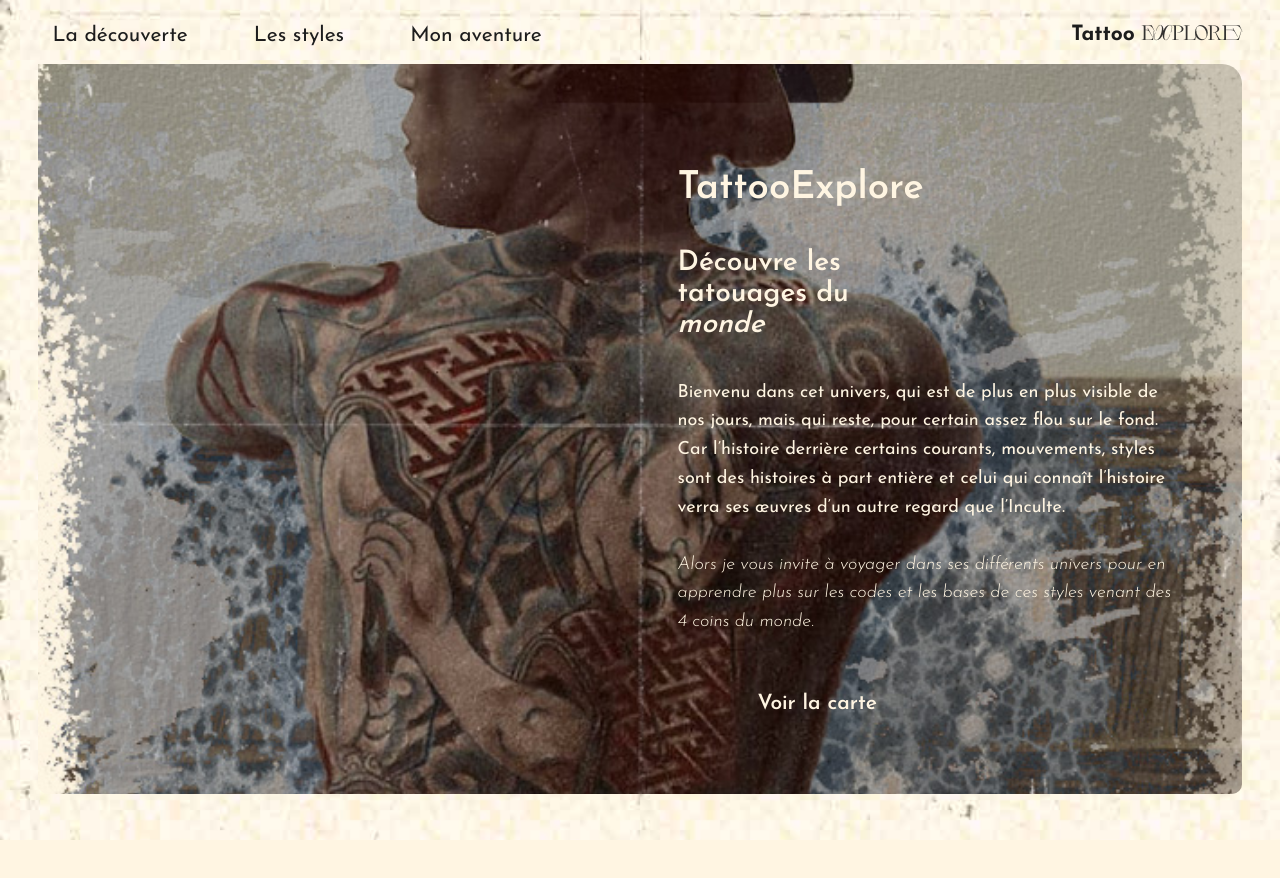
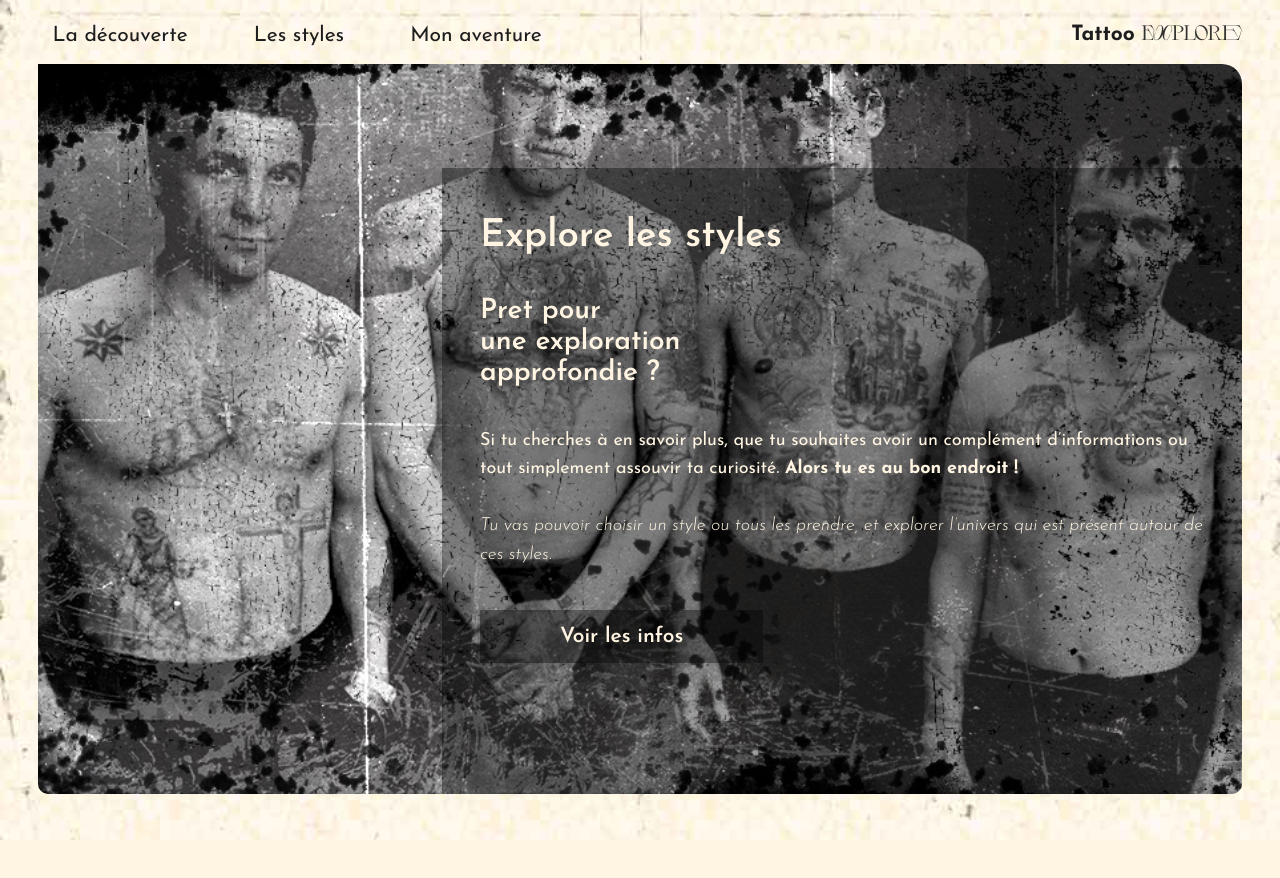
Before and after one commit to antozr/mvp, a React (Create React App) app: page /les-styles in a window 1280 px wide. Shown: the top 878 px of the page. Built offline with nearby package versions, Linux system fonts and the light colour scheme.

Commit message:
ADD content head 'les styles'

```diff
--- a/src/components/Sect.scss
+++ b/src/components/Sect.scss
@@ -116,6 +116,8 @@
             color: #FFF5E2;
         }
 
+
+
     }
 
     &__boxTxt {
@@ -127,6 +129,13 @@
         position: relative;
         z-index: 4;
 
+        &--bgNoir{
+            background-color: #00000060;
+            transform: translateX(5vw);
+            padding: 6vh 3vw;
+            height: 100vh;
+            width: clamp(800px, 25vw, 100%);
+        }
     }
 
     &__img {
--- a/src/logic/_status-map.js
+++ b/src/logic/_status-map.js
@@ -34,13 +34,21 @@ export function initStatDataView() {
 }
 
 export function ChangeStateDataVisited() {
+  // let arrayListPathName = [
+  //   "/projets/tfe/suite/oldschool",
+  //   "/projets/tfe/suite/japon",
+  //   "/projets/tfe/suite/nordic",
+  //   "/projets/tfe/suite/russie",
+  //   "/projets/tfe/suite/europe",
+  //   "/projets/tfe/suite/pacifique",
+  // ];
   let arrayListPathName = [
-    "/projets/tfe/suite/oldschool",
-    "/projets/tfe/suite/japon",
-    "/projets/tfe/suite/nordic",
-    "/projets/tfe/suite/russie",
-    "/projets/tfe/suite/europe",
-    "/projets/tfe/suite/pacifique",
+    "/oldschool",
+    "/japon",
+    "/nordic",
+    "/russie",
+    "/europe",
+    "/pacifique",
   ];
   let pathNamePage = window.location.pathname;
   //console.log(pathNamePage);
--- a/src/pages/HomePage.scss
+++ b/src/pages/HomePage.scss
@@ -24,6 +24,15 @@
 
 
 
+        }
+
+        &--russie{
+            background-image: url(../assets/img/russie/Caste.jpg);
+            background-position: center;
+            background-size: cover;
+            object-fit: cover;
+            background-repeat: no-repeat;
+            height: auto;
         }
 
 
--- a/src/pages/lesStyles.js
+++ b/src/pages/lesStyles.js
@@ -1,40 +1,34 @@
-import React from 'react'
+import React from "react";
 import BoutonNormal from "../components/BoutonComp";
 
+import HomeNordic from '../assets/img/russie/prisonnier4.jpg'
 
 function LesStyles() {
   return (
     <>
-    <div className="page">
-    <div className="homepage__sect1 homepage__sect1--bgImg sect">
-          <div className="sect__boxImg--big sect__boxImg">
-            <div className="sect__boxTxt ">
+      <div className="page">
+        <div className="homepage__sect1 homepage__sect1--bgImg sect">
+          <div className="sect__boxImg--big sect__boxImg" style={{backgroundImage:  `url(${HomeNordic})`}}>
+            <div className="sect__boxTxt sect__boxTxt--bgNoir ">
               {/* Changer le titre  */}
-              <h1 className="sect__title sect__title--ecart">TattooExplore</h1>
+              <h1 className="sect__title sect__title--ecart">Explore les styles</h1>
               <h2
                 className=" sect__title sect__title--2 sect__title--ecart"
                 style={{ fontSize: "28px" }}
               >
-                Découvre les
-                <br />
-                tatouages du
-                <br />
-                <i>monde</i>
+                Pret pour <br/> une exploration <br/> approfondie ?
               </h2>
               <p className="sect__txt">
-                Bienvenu dans cet univers, qui est de plus en plus visible de
-                nos jours, mais qui reste, pour certain assez flou sur le fond.
-                Car l’histoire derrière certains courants, mouvements, styles
-                sont des histoires à part entière et celui qui connaît
-                l’histoire verra ses œuvres d’un autre regard que l’Inculte.{" "}
+                Si tu cherches à en savoir plus, que tu souhaites avoir un
+                complément d’informations ou tout simplement assouvir ta
+                curiosité. <b>Alors tu es au bon endroit !</b>
               </p>
               <p className="sect__txt sect__txt--ecart sect__txt--italic sect__txt--thin">
-                Alors je vous invite à voyager dans ses différents univers pour
-                en apprendre plus sur les codes et les bases de ces styles
-                venant des 4 coins du monde.
+                Tu vas pouvoir choisir un style ou tous les prendre, et explorer
+                l’univers qui est présent autour de ces styles.
               </p>
               <BoutonNormal
-                nameBtn={"Voir la carte"}
+                nameBtn={"Voir les infos"}
                 linkBtn={"#mapWorld"}
                 ClassColor={"sect__btn"}
                 linkHref={true}
@@ -42,9 +36,9 @@ function LesStyles() {
             </div>
           </div>
         </div>
-    </div>
+      </div>
     </>
-  )
+  );
 }
 
-export default LesStyles
+export default LesStyles;
```
Also changed, not shown: src/assets/img/nordic/interNordic@2x.jpg (deleted), src/assets/img/nordic/vikingHome@2x.jpg (deleted).
